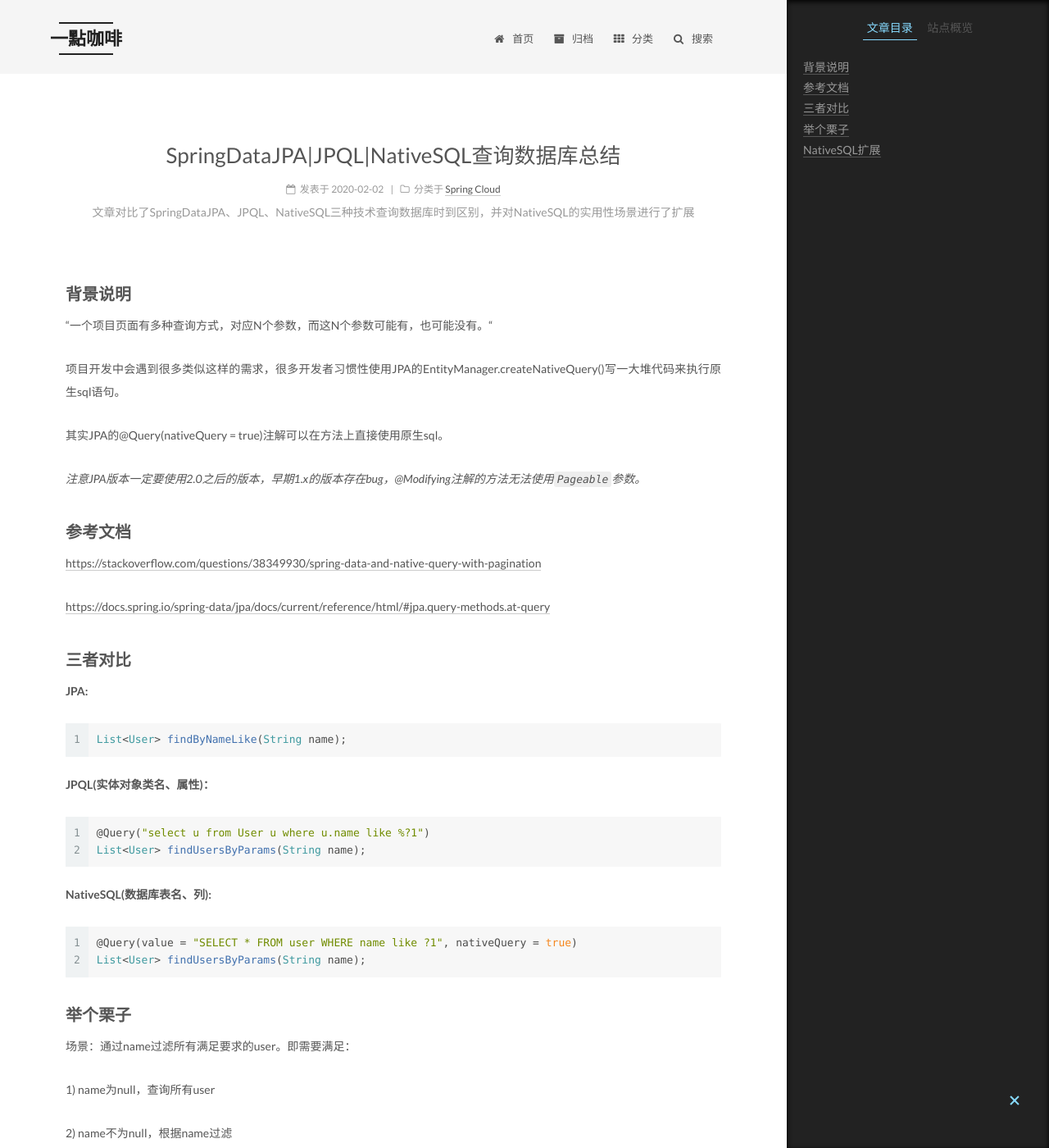
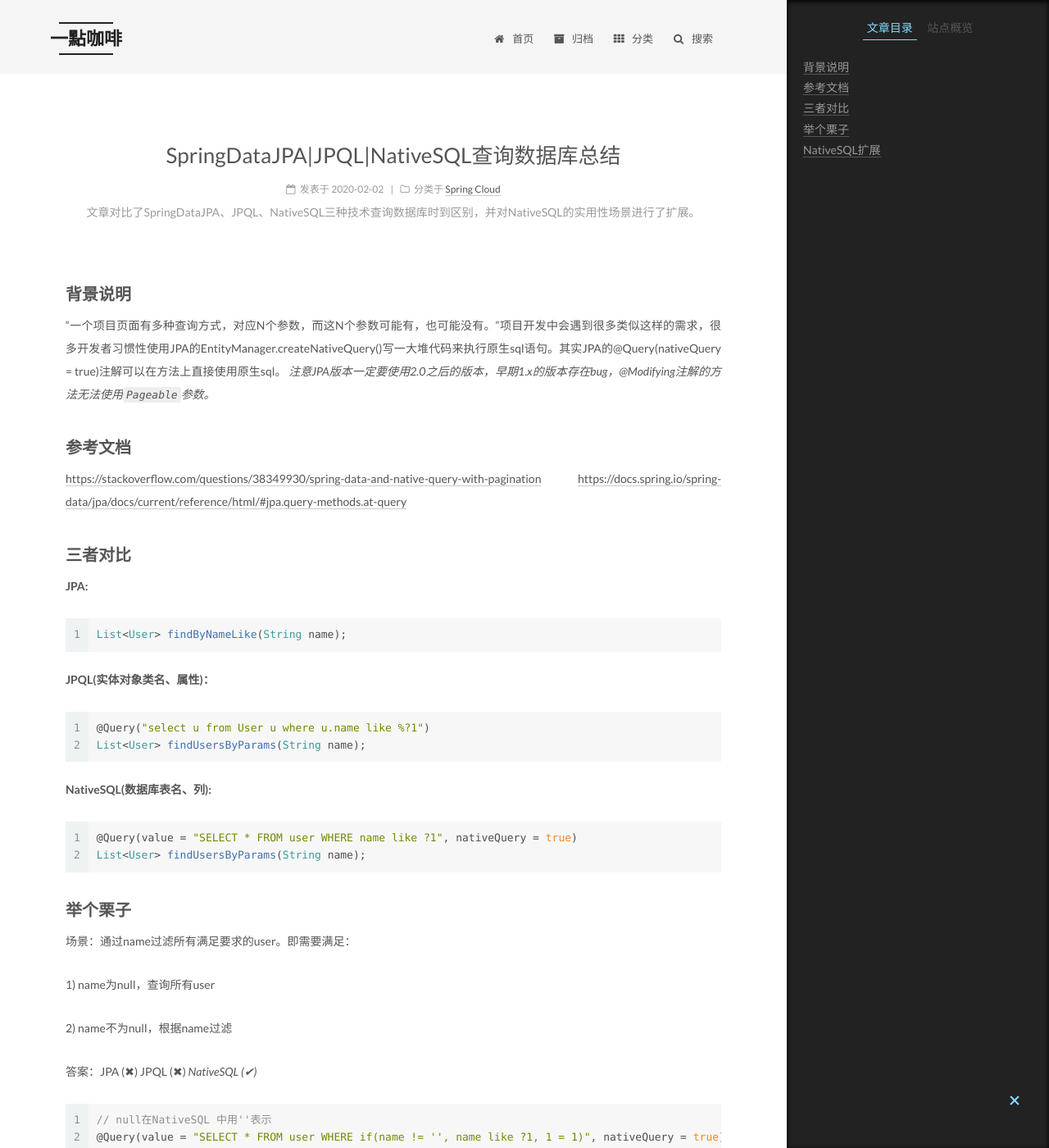
Before and after one commit to leihuan7086/leihuan7086.github.io, a Jekyll site: the page built from _posts/2020-02-02-jpa_sql_use.md, in a window 1280 px wide and 1400 px high. Shown: the whole window at 82% size. Built offline with Jekyll 4.4.1, drawn with Linux system fonts in a browser that asks for light colours; comment, search, counter and statistics services are not loaded.

Commit message:
Update 2020-02-02-jpa_sql_use.md
修改文章

```diff
--- a/_posts/2020-02-02-jpa_sql_use.md
+++ b/_posts/2020-02-02-jpa_sql_use.md
@@ -3,23 +3,17 @@ title: SpringDataJPA|JPQL|NativeSQL查询数据库总结
 date: 2020-02-02
 category: Spring Cloud
 tags: JPA NativeSQL
-description: 文章对比了SpringDataJPA、JPQL、NativeSQL三种技术查询数据库时到区别，并对NativeSQL的实用性场景进行了扩展
+description: 文章对比了SpringDataJPA、JPQL、NativeSQL三种技术查询数据库时到区别，并对NativeSQL的实用性场景进行了扩展。
 ---
 
 ### 背景说明
 
-“一个项目页面有多种查询方式，对应N个参数，而这N个参数可能有，也可能没有。“
-
-项目开发中会遇到很多类似这样的需求，很多开发者习惯性使用JPA的EntityManager.createNativeQuery()写一大堆代码来执行原生sql语句。
-
-其实JPA的@Query(nativeQuery = true)注解可以在方法上直接使用原生sql。
-
+“一个项目页面有多种查询方式，对应N个参数，而这N个参数可能有，也可能没有。“项目开发中会遇到很多类似这样的需求，很多开发者习惯性使用JPA的EntityManager.createNativeQuery()写一大堆代码来执行原生sql语句。其实JPA的@Query(nativeQuery = true)注解可以在方法上直接使用原生sql。
 *注意JPA版本一定要使用2.0之后的版本，早期1.x的版本存在bug，@Modifying注解的方法无法使用`Pageable`参数。*
 
 ### 参考文档
 
 [https://stackoverflow.com/questions/38349930/spring-data-and-native-query-with-pagination](https://stackoverflow.com/questions/38349930/spring-data-and-native-query-with-pagination)
-
 [https://docs.spring.io/spring-data/jpa/docs/current/reference/html/#jpa.query-methods.at-query](https://docs.spring.io/spring-data/jpa/docs/current/reference/html/#jpa.query-methods.at-query)
 
 ### 三者对比
```
